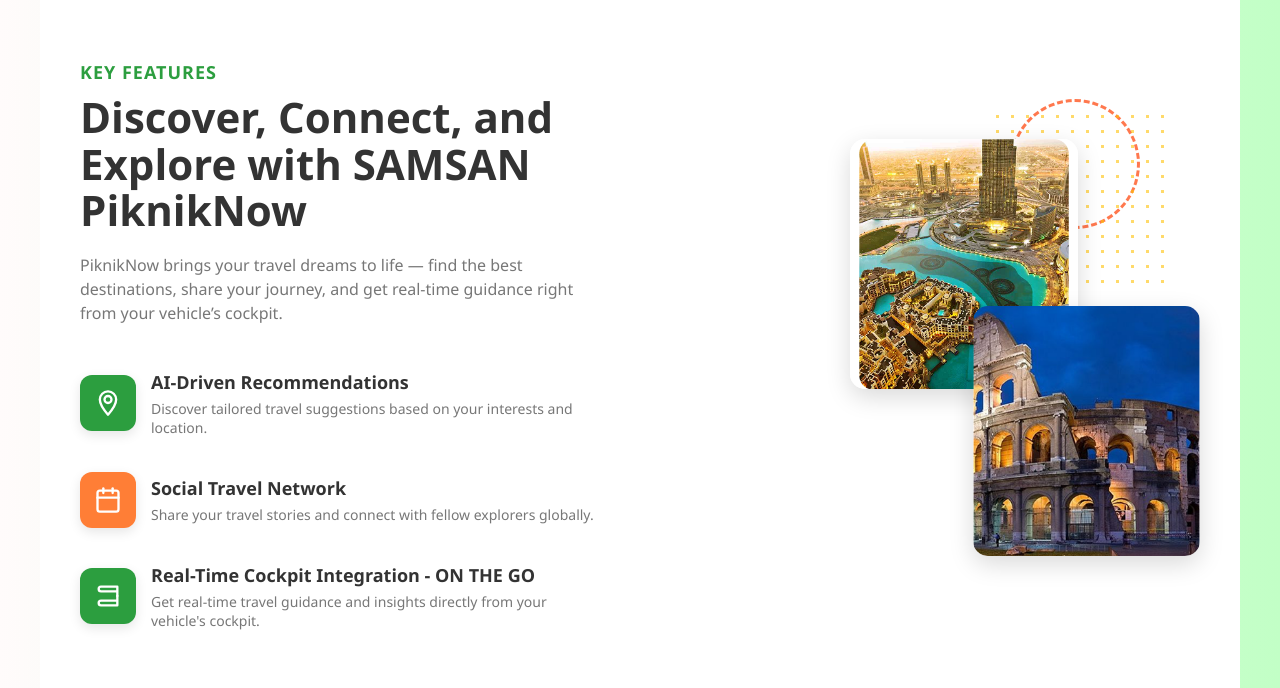
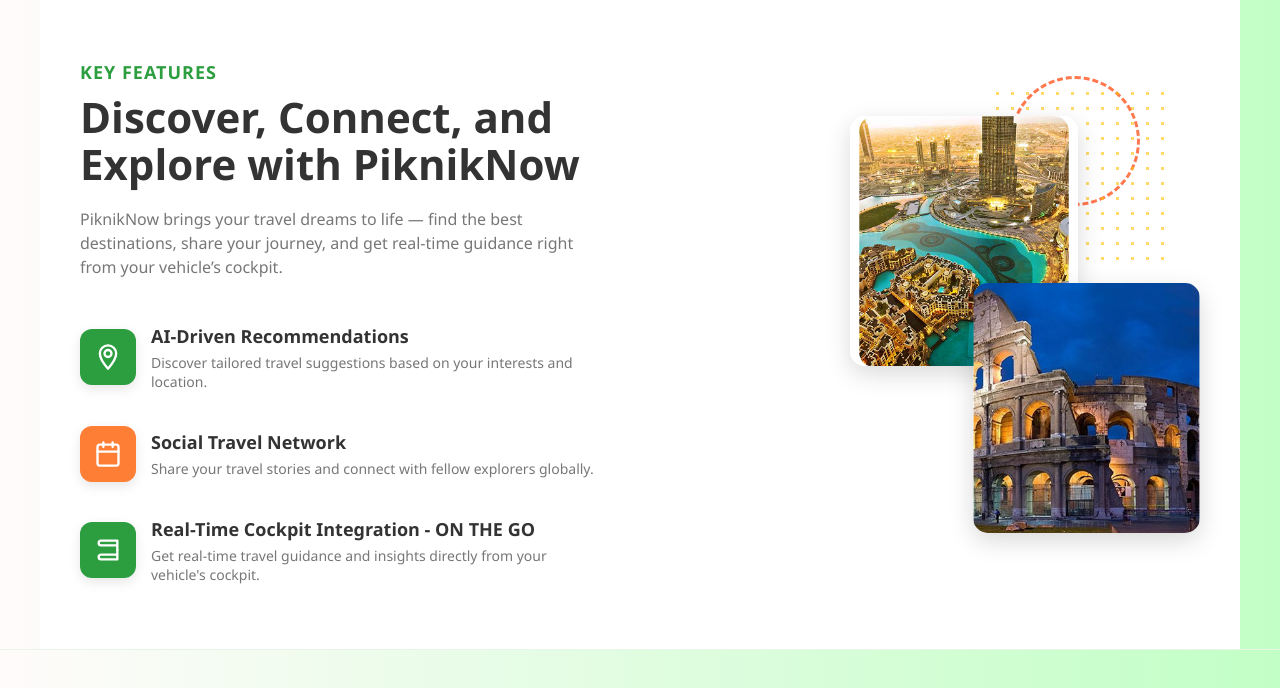
Before and after one commit to Angad0691996/pikniknow-web, a plain HTML site: page index.html in a window 1280 px wide. Shown: the part 1479-2167 px from the top of the page. Drawn offline with Linux system fonts and the light colour scheme.

Commit message:
changed line 937

```diff
--- a/index.html
+++ b/index.html
@@ -934,7 +934,7 @@
     <div class="features-container">
         <div class="features-content">
             <h4 class="features-tagline">KEY FEATURES</h4>
-            <h2 class="features-title">Discover, Connect, and Explore with SAMSAN PiknikNow</h2>
+            <h2 class="features-title">Discover, Connect, and Explore with PiknikNow</h2>
             <p class="features-subtitle">
                 PiknikNow brings your travel dreams to life — find the best destinations, share your journey, and get real-time guidance right from your vehicle’s cockpit.
             </p>
```
